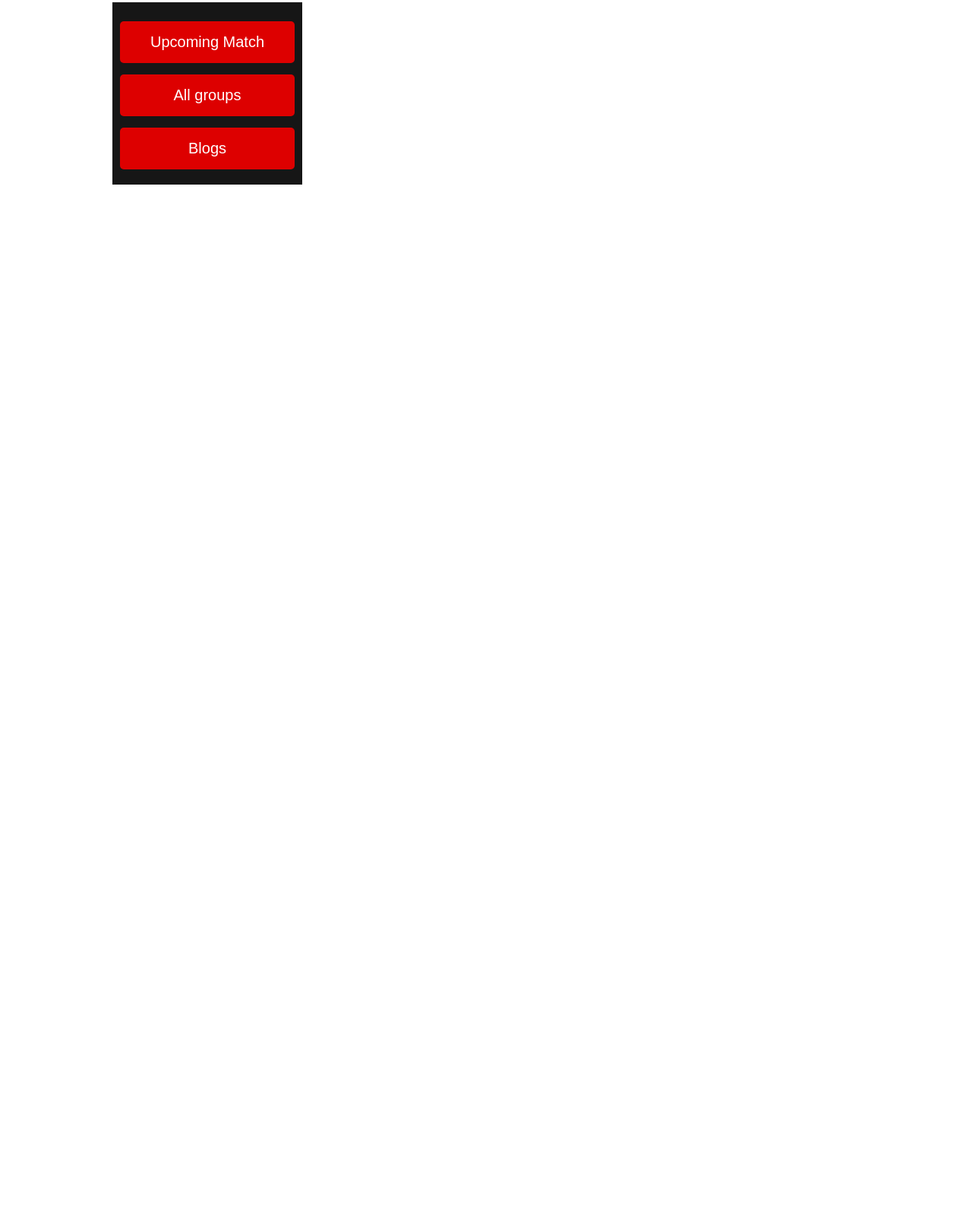
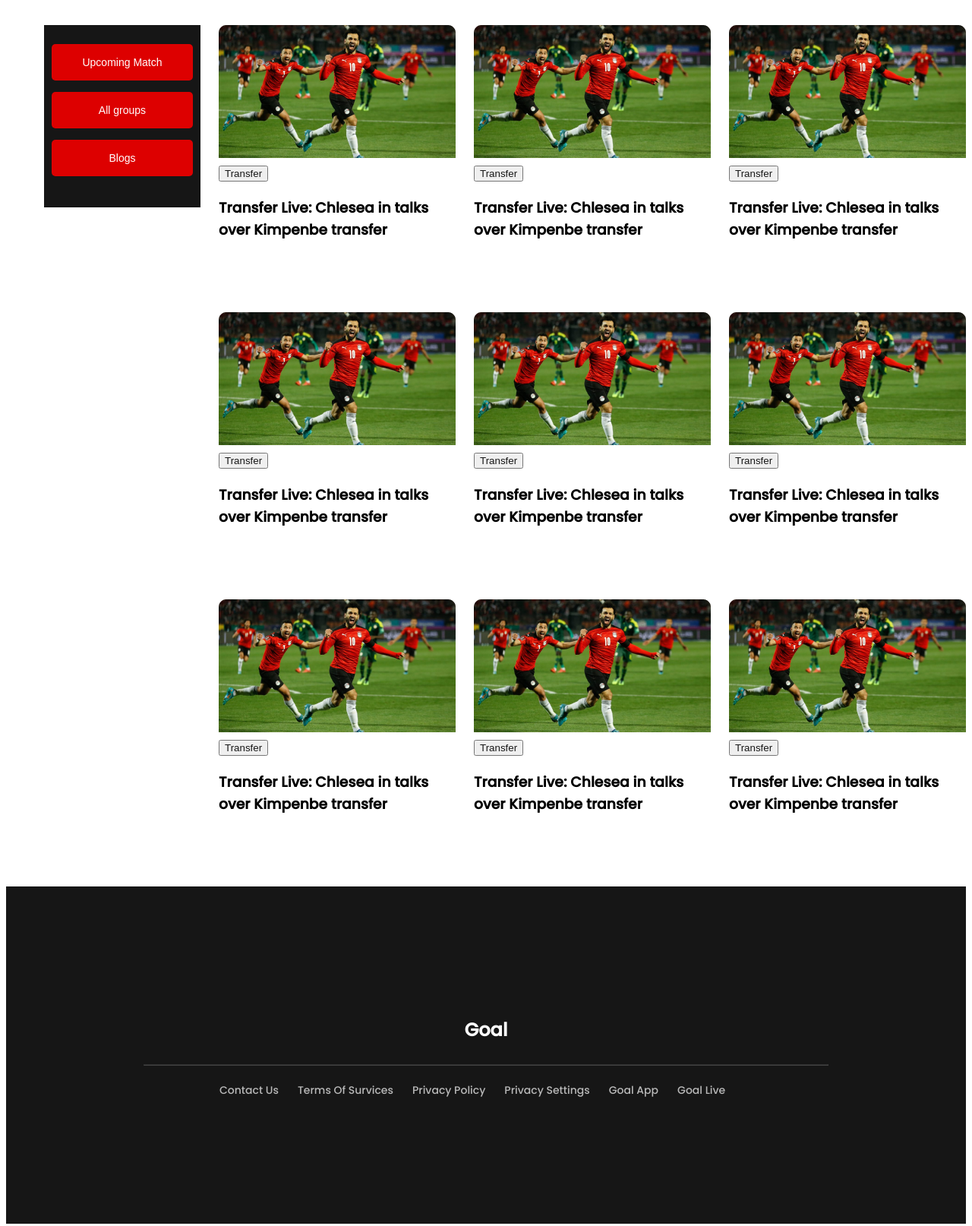
Before and after one commit to mohammad-tayeb/world-cup, a plain HTML site: page index.html in a window 1280 px wide. Shown: the part 579-2193 px from the top of the page at 76% size. Before the commit the page ends 830 px from the top, so only its background shows below. Drawn offline with Linux system fonts and the light colour scheme.

Commit message:
footer added

```diff
--- /dev/null
+++ b/content.css
@@ -0,0 +1,14 @@
+div {
+    border: 1px solid red;
+    height: 100px;
+    width: 100px;
+}
+
+section {
+    border: 1px solid forestgreen;
+    display: flex;
+    justify-content: center;
+    align-items: center;
+    height: 500px;
+    width: 500px;
+}
--- a/index.html
+++ b/index.html
@@ -37,7 +37,7 @@
     </div>
 
     <!-- section2 starts from here -->
-    <section>
+    <section class="section3">
         <!-- left sides box -->
         <div class="box">
             <button class="boxbutton" type="submit">Upcoming Match</button>
@@ -46,9 +46,79 @@
         </div>
         <!-- right sides grid -->
         <div class="grid">
-
+            <!-- grid elements -->
+            <div class="gridelement">
+                <img src="assets/Blog Image.png" alt="">
+                <button type="submit"><a class="link" href="">Transfer</a></button>
+                <h3>Transfer Live: Chlesea in talks over Kimpenbe transfer</h3>
+                <div></div>
+            </div>
+            <div class="gridelement">
+                <img src="assets/Blog Image.png" alt="">
+                <button type="submit"><a class="link" href="">Transfer</a></button>
+                <h3>Transfer Live: Chlesea in talks over Kimpenbe transfer</h3>
+                <div></div>
+            </div>
+            <div class="gridelement">
+                <img src="assets/Blog Image.png" alt="">
+                <button type="submit"><a class="link" href="">Transfer</a></button>
+                <h3>Transfer Live: Chlesea in talks over Kimpenbe transfer</h3>
+                <div></div>
+            </div>
+            <div class="gridelement">
+                <img src="assets/Blog Image.png" alt="">
+                <button type="submit"><a class="link" href="">Transfer</a></button>
+                <h3>Transfer Live: Chlesea in talks over Kimpenbe transfer</h3>
+                <div></div>
+            </div>
+            <div class="gridelement">
+                <img src="assets/Blog Image.png" alt="">
+                <button type="submit"><a class="link" href="">Transfer</a></button>
+                <h3>Transfer Live: Chlesea in talks over Kimpenbe transfer</h3>
+                <div></div>
+            </div>
+            <div class="gridelement">
+                <img src="assets/Blog Image.png" alt="">
+                <button type="submit"><a class="link" href="">Transfer</a></button>
+                <h3>Transfer Live: Chlesea in talks over Kimpenbe transfer</h3>
+                <div></div>
+            </div>
+            <div class="gridelement">
+                <img src="assets/Blog Image.png" alt="">
+                <button type="submit"><a class="link" href="">Transfer</a></button>
+                <h3>Transfer Live: Chlesea in talks over Kimpenbe transfer</h3>
+                <div></div>
+            </div>
+            <div class="gridelement">
+                <img src="assets/Blog Image.png" alt="">
+                <button type="submit"><a class="link" href="">Transfer</a></button>
+                <h3>Transfer Live: Chlesea in talks over Kimpenbe transfer</h3>
+                <div></div>
+            </div>
+            <div class="gridelement">
+                <img src="assets/Blog Image.png" alt="">
+                <button type="submit"><a class="link" href="">Transfer</a></button>
+                <h3>Transfer Live: Chlesea in talks over Kimpenbe transfer</h3>
+                <div></div>
+            </div>
         </div>
     </section>
+
+    <!-- footer starts from here -->
+    <footer class="footer">
+        <div class="footerdiv">
+            <h2>Goal</h2>
+            <hr>
+            <div class="footertext">
+                <p>Contact Us</p>
+                <p>Terms Of Survices</p>
+                <p>Privacy Policy</p>
+                <p>Privacy Settings</p>
+                <p>Goal App</p>
+                <p>Goal Live</p>
+            </div>
+        </div>
+    </footer>
 </body>
 
 </html>
--- a/style.css
+++ b/style.css
@@ -43,7 +43,6 @@ h1 {
     width: 581px;
     height: 700px;
     padding-top: 40px;
-    padding-left: 20px;
 }
 
 .great {
@@ -57,12 +56,14 @@ h1 {
 .box {
     display: flex;
     flex-direction: column;
-    width: 230px;
+    width: 210px;
     height: 220px;
     margin-top: 100px;
     background-color: #161616;
     padding: 10px;
-    margin-left: 140px;
+    margin-left: 50px;
+    margin-right: 24px;
+    margin-top: 130px;
 }
 
 .boxbutton {
@@ -70,9 +71,74 @@ h1 {
     color: white;
     background-color: #DD0000;
     font-weight: 400;
-    font-size: 20px;
+    font-size: 14px;
     padding: 16px 25px;
     gap: 10px;
     border: 0;
     border-radius: 5px;
 }
+
+/* 3rd section with grid */
+.section3 {
+    display: flex;
+}
+
+.grid {
+    display: grid;
+    grid-template-columns: repeat(3, 1fr);
+    margin-top: 130px;
+    width: 984px;
+    height: 1134px;
+}
+
+.gridelement {
+    margin-right: 24px;
+}
+
+.gridelement img {
+    width: 312px;
+    height: 175px;
+}
+
+.link {
+    text-decoration: none;
+    color: #161616;
+
+}
+
+/* footer starts from here */
+.footer {
+    width: 100%;
+    height: 444px;
+    background-color: #161616;
+    color: white;
+    display: flex;
+    flex-direction: column;
+    justify-content: center;
+    align-items: center;
+    text-align: center;
+}
+
+.footertext {
+    display: flex;
+    margin-left: 100px;
+}
+
+.footertext p {
+    margin-right: 25px;
+    font-weight: 500;
+    font-size: 14px;
+    color: #B9B9B9;
+}
+
+.footerdiv {
+    display: flex;
+    flex-direction: column;
+    justify-content: center;
+}
+
+hr {
+    width: 900px;
+    color: gray;
+    opacity: 0.2;
+}
```
Also changed, not shown: content.html (added, +19 -0 lines).
